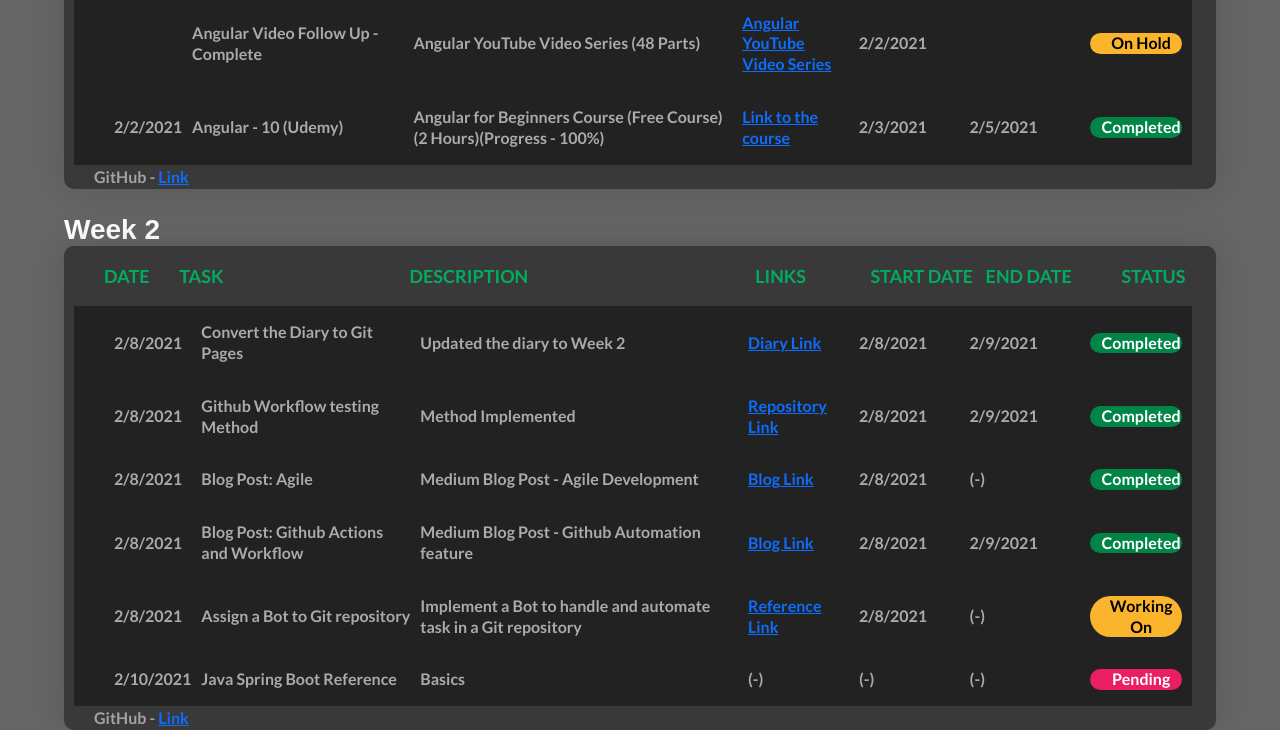
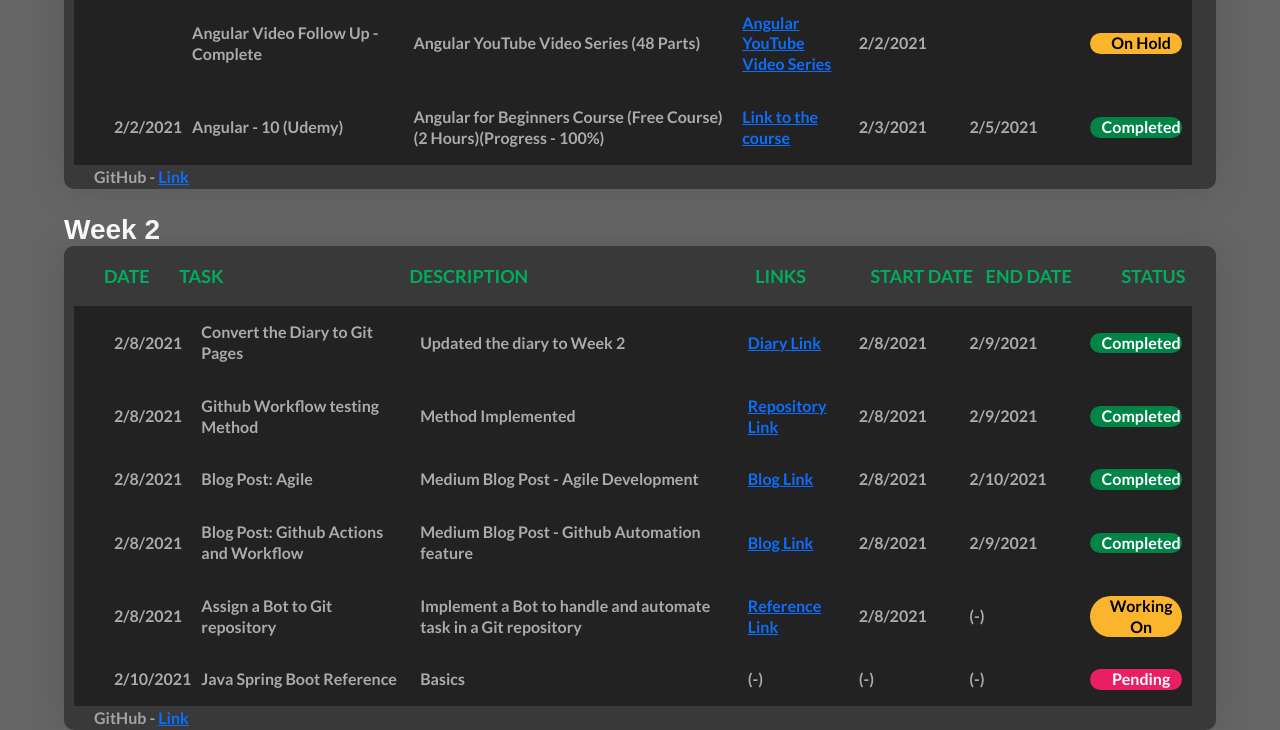
Before and after one commit to AnawaratneMANA/workplan.github.io, a plain HTML site: page pages/index.html in a window 1280 px wide. Shown: the part 663-1393 px from the top of the page. Drawn offline with nearby package versions, Linux system fonts and the light colour scheme.

```diff
--- a/pages/index.html
+++ b/pages/index.html
@@ -185,7 +185,7 @@
             <td class="column3">Medium Blog Post - Agile Development</td>
             <td class="column4"><a href="https://nirmith-akash.medium.com/agile-project-management-6ffbd4c0e22b">Blog Link</a></td>
             <td class="column5">2/8/2021</td>
-            <td class="column6">(-)</td>
+            <td class="column6">2/10/2021</td>
             <td class="column7"><p class="status-completed">Completed</p></td>
         </tr>
 
```
